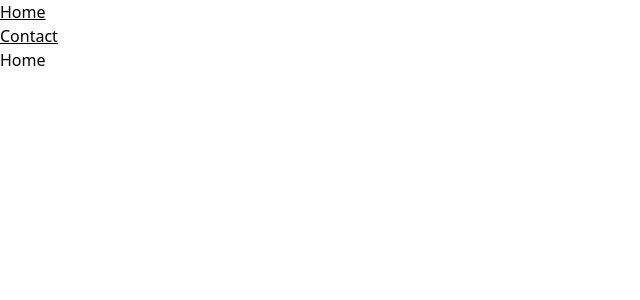
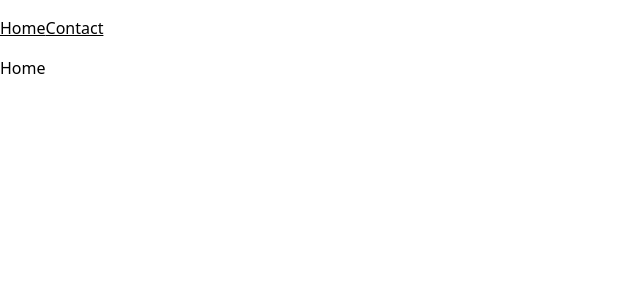
Before and after one commit to Devtown-India/FSWD-10323, a React (Create React App) app in the folder client/: page / in a window 1280 px wide. Shown: the top 300 px of the page, without its empty margins (0-640 px from the left). Built offline with nearby package versions, Linux system fonts and the light colour scheme; the HTML template or start-up script is replaced by a standard one.

Commit message:
Link in react router

```diff
--- a/client/src/App.jsx
+++ b/client/src/App.jsx
@@ -7,7 +7,7 @@ import { Link } from "react-router-dom";
 const App = () => {
   return (
     <div>
-      <ul>
+      <ul className="flex my-4">
         <li>
           <Link className="underline" to="/">
             Home
```
